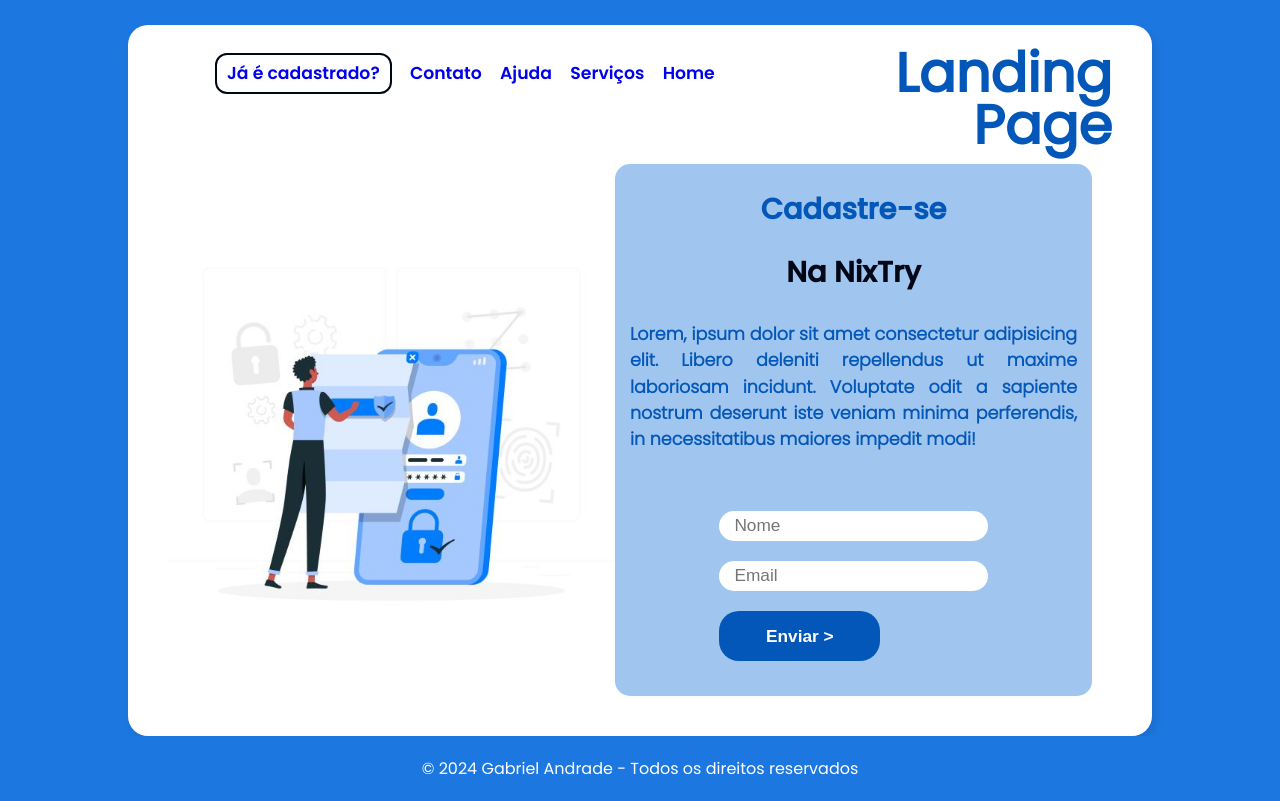
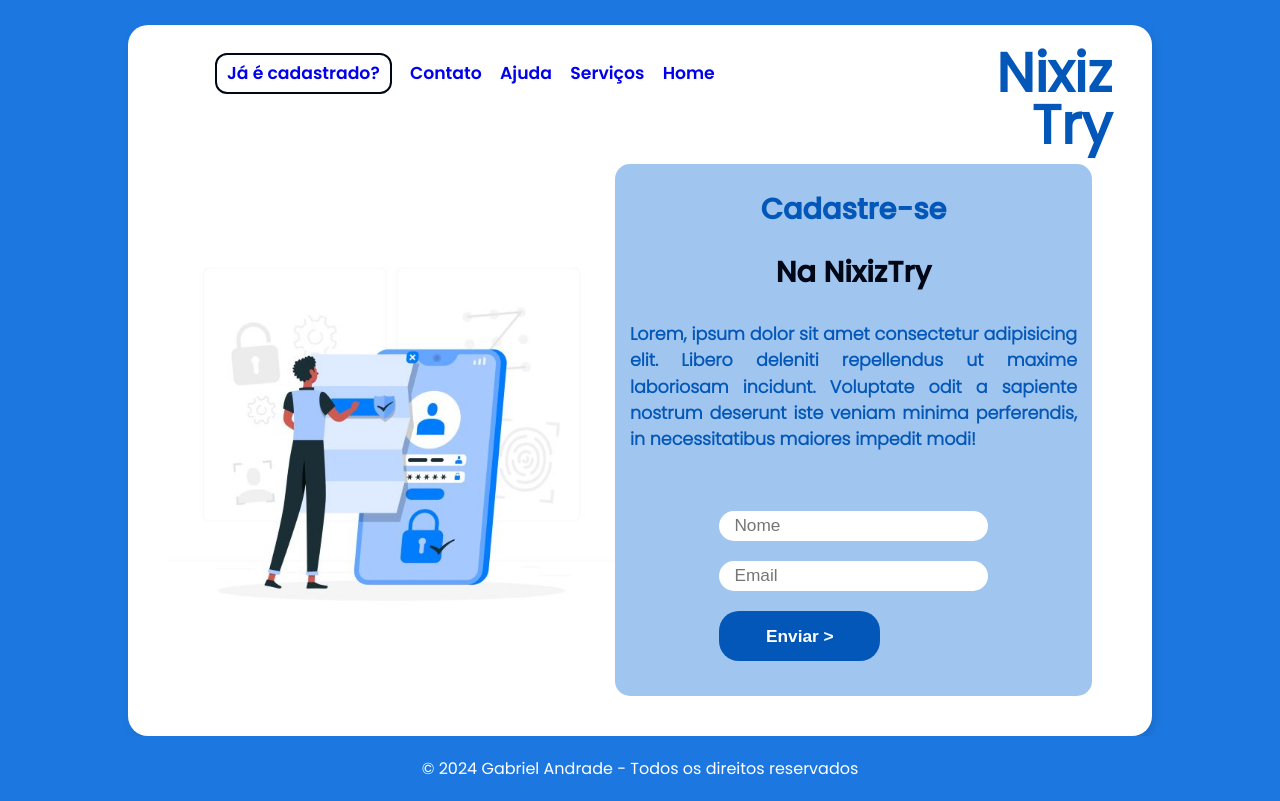
Before and after one commit to DevGabrielAndrade/Landing-Page, a plain HTML site: page index.html in a window 1280 px wide. Drawn offline with Linux system fonts and the light colour scheme.

Commit message:
Atualizar o index.html

```diff
--- a/index.html
+++ b/index.html
@@ -29,8 +29,8 @@
                 </a>
             </ul>
             <div id="title">
-                <h1>Landing</h1>
-                <h1>Page</h1>
+                <h1>Nixiz</h1>
+                <h1>Try</h1>
             </div>
         </header>
         <div class="content">
@@ -40,7 +40,7 @@
             <aside>
                 <h2>Cadastre-se</h2>
                 <span>
-                    <h2>Na NixTry</h2>
+                    <h2>Na NixizTry</h2>
                 </span>
                 <p>Lorem, ipsum dolor sit amet consectetur adipisicing elit. Libero deleniti repellendus ut maxime laboriosam incidunt. Voluptate odit a sapiente nostrum deserunt iste veniam minima perferendis, in necessitatibus maiores impedit modi!</p>
                 <form>
```
